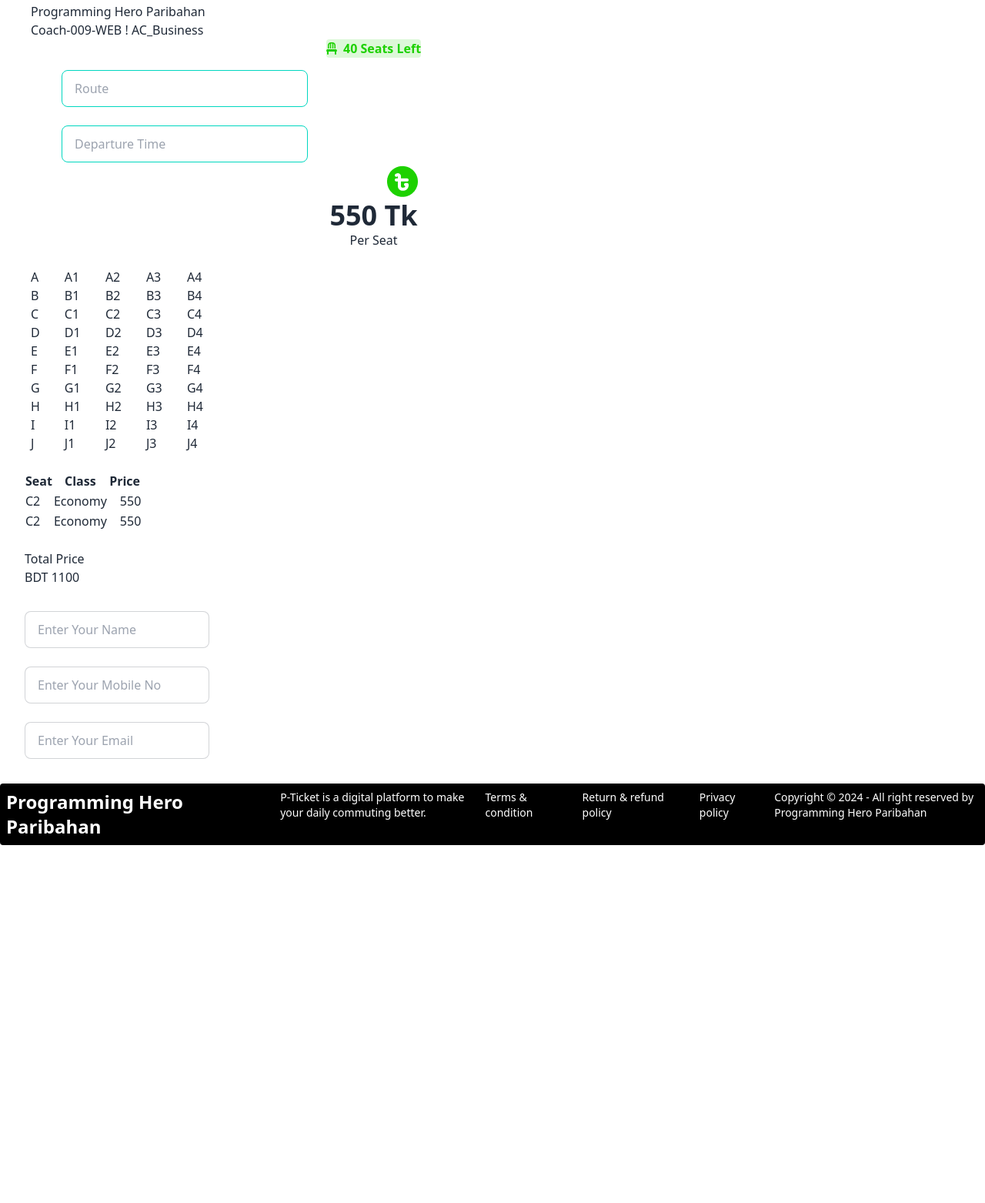
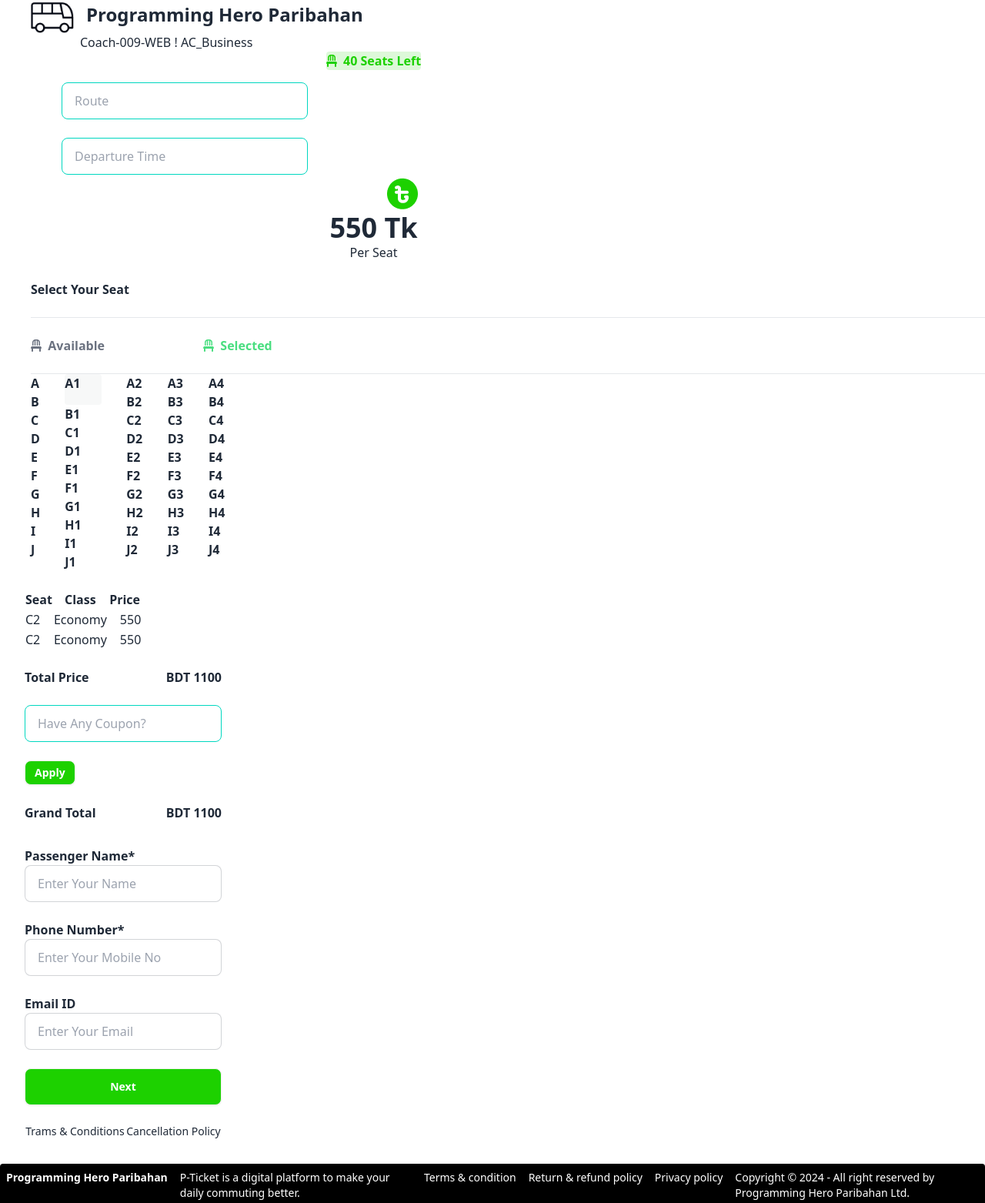
Before and after one commit to Dev-Imran94/B9A5-p.h-paribahan, a plain HTML site: page index.html in a window 1280 px wide. Shown: the part 1433-2996 px from the top of the page at 77% size. Before the commit the page ends 2531 px from the top, so only its background shows below. Drawn offline with nearby package versions, Linux system fonts and the light colour scheme.

Commit message:
passenger section added

```diff
--- a/index.html
+++ b/index.html
@@ -127,8 +127,12 @@
             <br>
             <!-- coach section -->
             <div class="ml-10 max-w-fit">
-                <h1>Programming Hero Paribahan</h1>
-                <p>Coach-009-WEB ! AC_Business</p>
+                <div class="flex gap-x-4">
+                    <img class="w-14" src="images/bus-logo.png" alt="">
+                    <h1 class="font-bold text-2xl">Programming Hero Paribahan</h1>
+                </div>
+                <p class="ml-16">Coach-009-WEB ! AC_Business</p>
+
                 <div class="font-semibold rounded bg-[#1DD10026] max-w-fit ml-96">
                     <h4 class="text-[#1DD100]"><i class="fa-solid fa-chair"> &nbsp </i>40 Seats Left</h4>
                 </div>
@@ -148,8 +152,17 @@
         </section>
 
         <!-- select your seat section -->
+
         <section class=" mt-6 ml-10">
-            <div class=" flex grid-cols-2 gap-x-8 gap-y-8">
+            <h2 class="font-bold">Select Your Seat</h2> <br>
+            <hr> <br>
+            <div class="flex gap-x-32 font-semibold">
+                <p class="text-gray-500"> <i class="fa-solid fa-chair"></i> &nbsp;Available</p>
+                <p class="text-green-400"> <i class="fa-solid fa-chair"></i> &nbsp;Selected</p>
+            </div>
+             <br>
+             <hr>
+            <div class="flex grid-cols-2 gap-x-8 gap-y-8 font-semibold">
                 <ul>
                     <li>A</li>
                     <li>B</li>
@@ -163,7 +176,7 @@
                     <li>J</li>
                 </ul>
                 <ul>
-                    <li>A1</li>
+                    <li class=" hover:bg-green-500 h-10 w-12 bg-[#F7F8F8] rounded">A1</li>
                     <li>B1</li>
                     <li>C1</li>
                     <li>D1</li>
@@ -239,29 +252,49 @@
                 </tbody>
             </table>
             <br>
-            <div>
+            <div class="flex font-semibold justify-between max-w-64">
                 <p>Total Price</p>
                 <p>BDT 1100</p>
             </div>
+            <br>
+            <input type="text" placeholder="Have Any Coupon?" class="input input-bordered input-accent w-full max-w-64" />
+            <br><br>
+            <button class="btn text-white bg-[#1DD100] btn-sm">Apply</button>
+            <br> <br>
+            <div class="flex font-semibold justify-between max-w-64">
+                <p>Grand Total</p>
+                <p>BDT 1100</p>
+            </div>
+
         </section>
         <!-- passenger info -->
-        <section class=" ml-8 mt-8 max-w-60">
+        <section class=" ml-8 mt-8 max-w-64">
+            <label class="font-semibold" for="">Passenger Name*</label>
             <label class="input input-bordered flex items-center gap-2">
                 <input type="text" class="text" placeholder="Enter Your Name" />
             </label>
             <br>
+            <label class="font-semibold" for="">Phone Number*</label>
             <label class="input input-bordered flex items-center gap-2">
                 <input type="number" name="" id="" placeholder="Enter Your Mobile No">
             </label>
             <br>
+            <label class="font-semibold" for="">Email ID</label>
             <label class="input input-bordered flex items-center gap-2">
                 <input type="text" class="grow" placeholder="Enter Your Email" />
             </label>
+            <br>
+            <button class="btn btn-wide text-white bg-[#1DD100]">Next</button>
+            <br> <br>
+            <div class="flex justify-around text-sm">
+                <p>Trams & Conditions</p>
+                <p>Cancellation Policy</p>
+            </div>
         </section>
     </main>
     <footer>
         <footer class="footer p-2 mt-8 bg-[#000000] rounded text-white">
-            <h1 class="font-bold text-2xl">Programming Hero Paribahan</h1>
+            <h1 class="font-bold text-1xl">Programming Hero Paribahan</h1>
             <p>P-Ticket is a digital platform to make your daily commuting better.</p>
             <nav class="flex gap-4">
                 <a class="link link-hover">Terms & condition</a>
@@ -269,7 +302,7 @@
                 <a class="link link-hover">Privacy policy</a>
             </nav>
             <aside>
-                <p>Copyright © 2024 - All right reserved by Programming Hero Paribahan</p>
+                <p>Copyright © 2024 - All right reserved by Programming Hero Paribahan Ltd.</p>
             </aside>
         </footer>
 
```
Also changed, not shown: styles/styles.css (line endings or trailing spaces).
